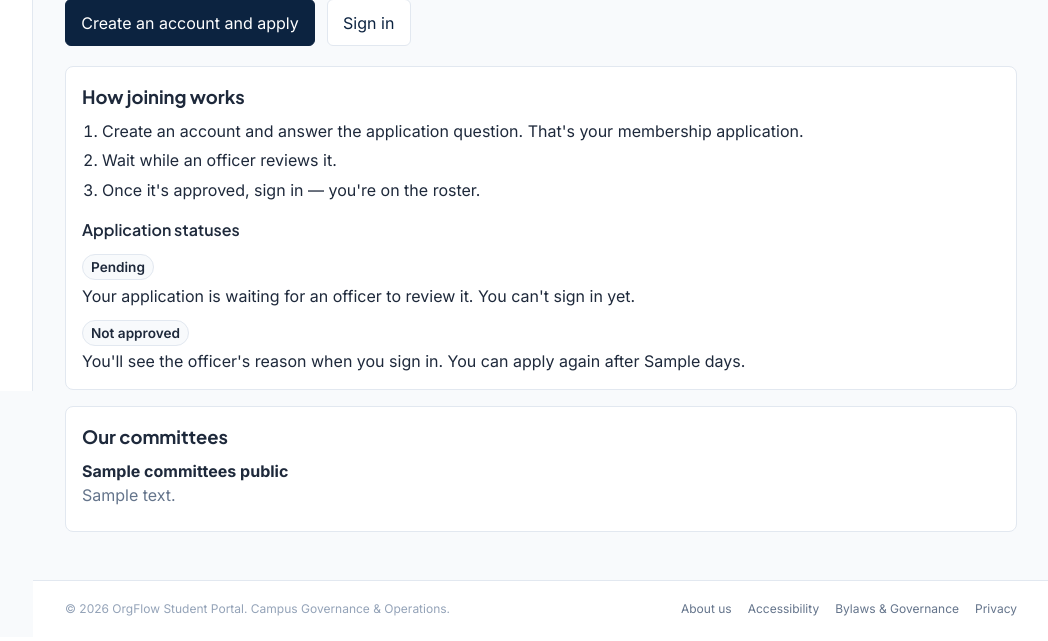
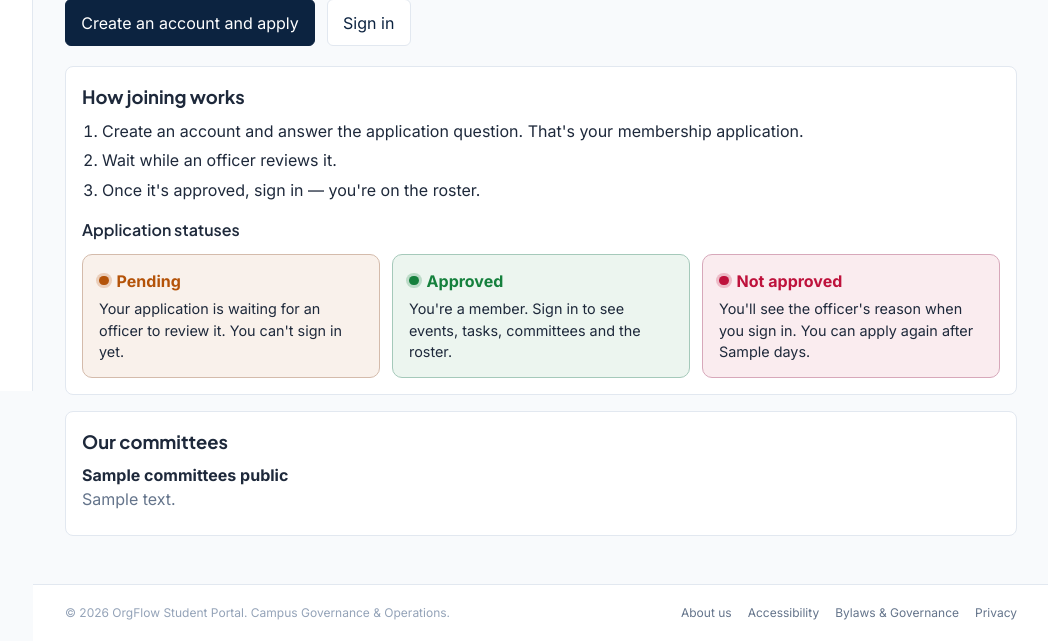
Before and after one commit to aayowole1/Software-Eng, a Django app: template core/templates/core/dashboard.html in a window 1280 px wide. Shown: the part 409-1050 px from the top of the page, without its empty margins (231-1279 px from the left). Before the commit the page ends 1025 px from the top, so only its background shows below. Run offline with Django 5.2, Linux system fonts and the light colour scheme; the template is opened without the code that fills it: most values are stand-ins (such as "Sample title", 1, 10 or a date in 2020); some libraries are stand-ins or nearby versions.

Commit message:
Show application statuses as colored status cards
On the signed-out home page, "Application statuses" listed plain badges
over text. Show each status as a tinted card with a colored dot and
title: Pending (amber), Approved (green, newly listed) and Not approved
(red), with dark-mode colors.

Co-Authored-By: Claude Opus 5.5 <noreply@anthropic.com>

```diff
--- a/core/static/core/site.css
+++ b/core/static/core/site.css
@@ -1916,16 +1916,47 @@ html.dark .officer-table th { background: #273449; color: var(--text); }
 }
 
 .status-guide {
-    margin: 0.5rem 0 0;
-}
+    display: grid;
+    grid-template-columns: repeat(auto-fit, minmax(min(14rem, 100%), 1fr));
+    gap: 0.75rem;
+    margin: 0.75rem 0 0;
+}
+
+.status-guide-item {
+    --status-color: #64748b;
+    padding: 0.85rem 1rem;
+    border: 1px solid color-mix(in srgb, var(--status-color) 30%, var(--border));
+    border-radius: 10px;
+    background: color-mix(in srgb, var(--status-color) 8%, var(--surface));
+}
+
+.status-guide-pending { --status-color: #b45309; }
+.status-guide-approved { --status-color: #15803d; }
+.status-guide-rejected { --status-color: #be123c; }
+html.dark .status-guide-pending { --status-color: #fbbf24; }
+html.dark .status-guide-approved { --status-color: #4ade80; }
+html.dark .status-guide-rejected { --status-color: #fb7185; }
 
 .status-guide dt {
-    font-weight: 600;
-    margin-top: 0.75rem;
+    display: flex;
+    align-items: center;
+    gap: 0.5rem;
+    font-weight: 700;
+    color: var(--status-color);
+}
+
+.status-guide-dot {
+    width: 0.6rem;
+    height: 0.6rem;
+    border-radius: 999px;
+    background: var(--status-color);
+    box-shadow: 0 0 0 3px color-mix(in srgb, var(--status-color) 22%, transparent);
 }
 
 .status-guide dd {
-    margin: 0.2rem 0 0 0;
+    margin: 0.35rem 0 0;
+    font-size: 0.9rem;
+    color: var(--text);
 }
 
 @media (max-width: 375px) {
--- a/core/templates/core/dashboard.html
+++ b/core/templates/core/dashboard.html
@@ -38,10 +38,18 @@
       </ol>
       <h3>Application statuses</h3>
       <dl class="status-guide">
-        <dt><span class="badge">Pending</span></dt>
-        <dd>Your application is waiting for an officer to review it. You can't sign in yet.</dd>
-        <dt><span class="badge">Not approved</span></dt>
-        <dd>You'll see the officer's reason when you sign in. You can apply again after {{ reapply_wait_days }} day{{ reapply_wait_days|pluralize }}.</dd>
+        <div class="status-guide-item status-guide-pending">
+          <dt><span class="status-guide-dot" aria-hidden="true"></span>Pending</dt>
+          <dd>Your application is waiting for an officer to review it. You can't sign in yet.</dd>
+        </div>
+        <div class="status-guide-item status-guide-approved">
+          <dt><span class="status-guide-dot" aria-hidden="true"></span>Approved</dt>
+          <dd>You're a member. Sign in to see events, tasks, committees and the roster.</dd>
+        </div>
+        <div class="status-guide-item status-guide-rejected">
+          <dt><span class="status-guide-dot" aria-hidden="true"></span>Not approved</dt>
+          <dd>You'll see the officer's reason when you sign in. You can apply again after {{ reapply_wait_days }} day{{ reapply_wait_days|pluralize }}.</dd>
+        </div>
       </dl>
     </div>
   {% endif %}
```
